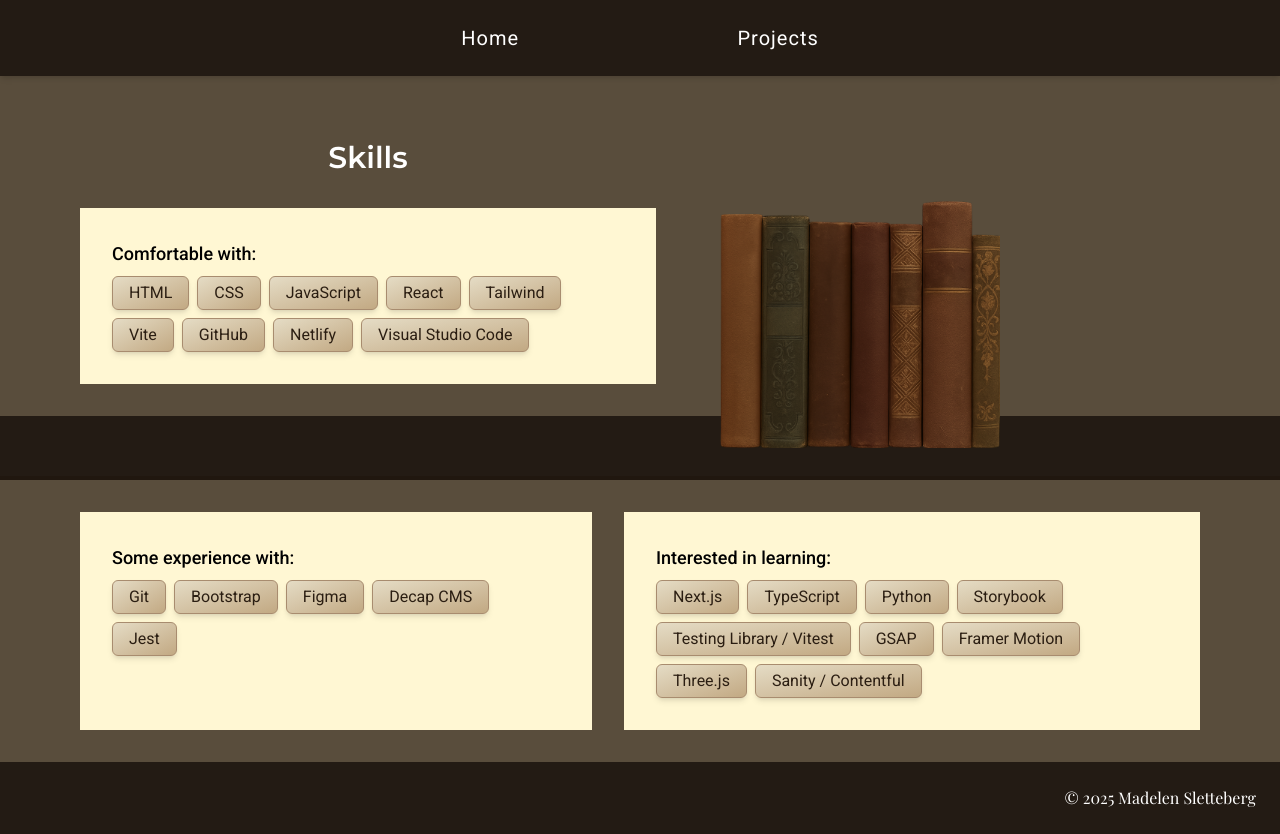
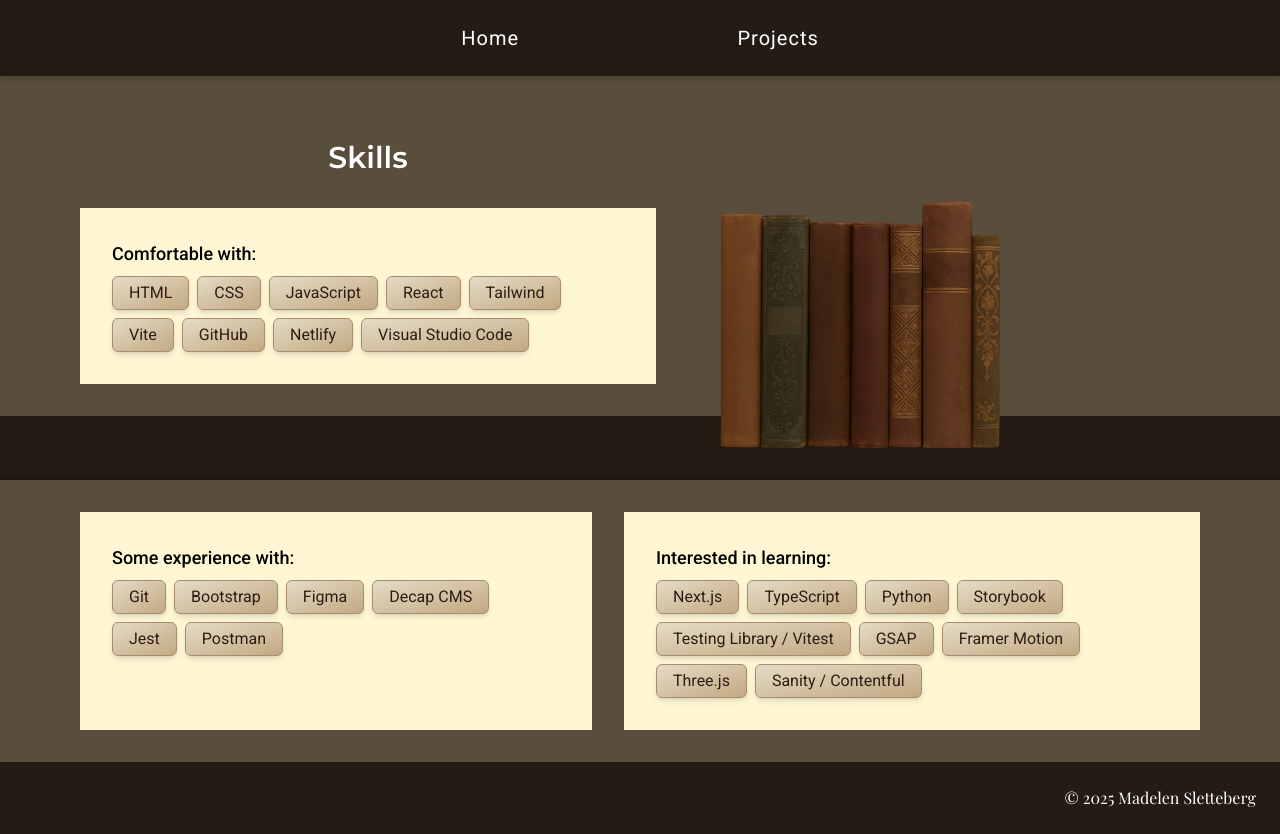
Before and after one commit to maddipaddi/maddipaddi, a React (Vite) app: page /skills in a window 1280 px wide. Built offline with nearby package versions, Linux system fonts and the light colour scheme; a web font is replaced by a local one.

Commit message:
feat: add skill to skills page

```diff
--- a/src/pages/Skills.jsx
+++ b/src/pages/Skills.jsx
@@ -68,6 +68,9 @@
             <li className="flex gap-2 items-center px-4 py-1 rounded-md bg-gradient-to-br from-[#e5dcc5] to-[#c2a983] text-[#2b1e12] shadow-md border border-[#a88c6f]">
               Jest
             </li>
+            <li className="flex gap-2 items-center px-4 py-1 rounded-md bg-gradient-to-br from-[#e5dcc5] to-[#c2a983] text-[#2b1e12] shadow-md border border-[#a88c6f]">
+              Postman
+            </li>
           </ul>
         </div>
         <div className="bg-background text-black p-8 mt-8 lg:max-w-xl xl:max-w-xl">
```
